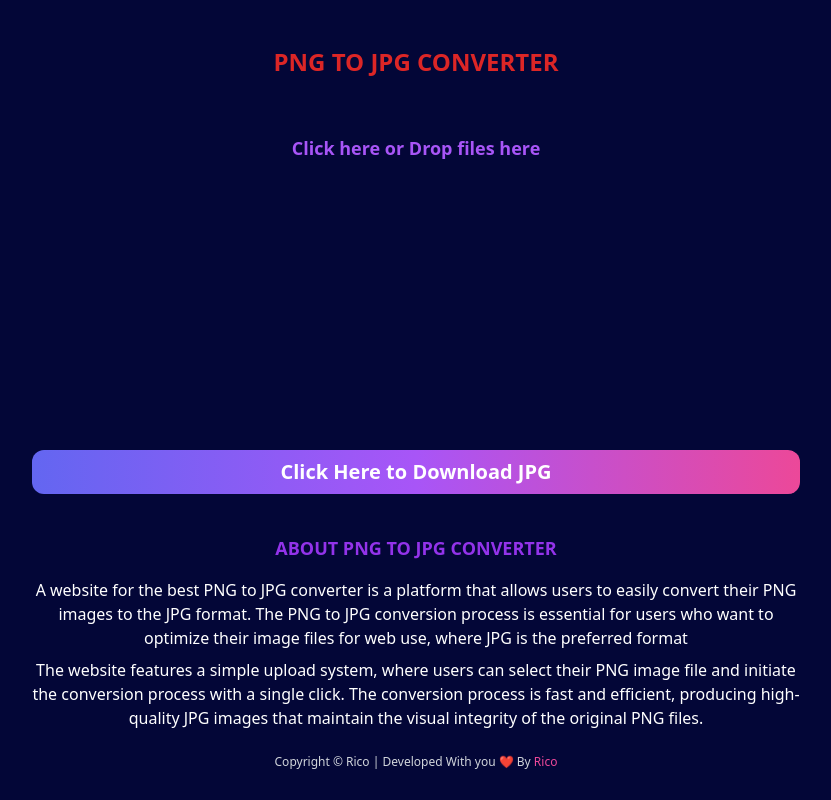
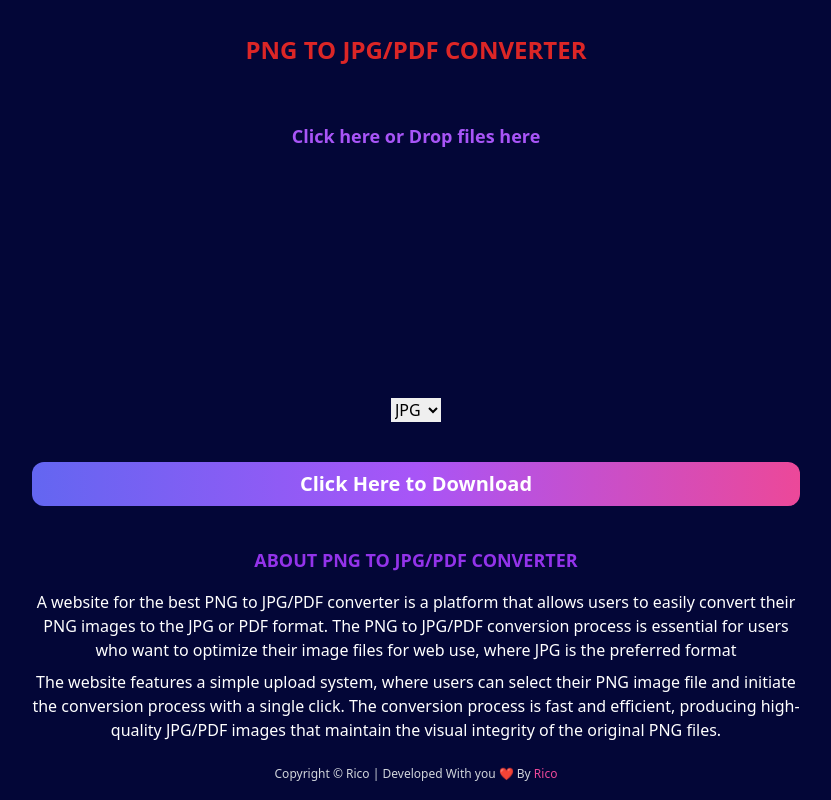
Before and after one commit to Ricobyter/png_to_jpg_converter, a React (Create React App) app: page / in a window 1280 px wide. Shown: the whole page, without its empty margins (224-1055 px from the left). Built offline with nearby package versions, Linux system fonts and the light colour scheme.

Commit message:
added png to pdf functionality

```diff
--- a/package.json
+++ b/package.json
@@ -6,6 +6,7 @@
     "@testing-library/jest-dom": "^5.17.0",
     "@testing-library/react": "^13.4.0",
     "@testing-library/user-event": "^13.5.0",
+    "jspdf": "^2.5.1",
     "react": "^18.2.0",
     "react-dom": "^18.2.0",
     "react-icons": "^5.0.1",
--- a/src/App.js
+++ b/src/App.js
@@ -1,10 +1,12 @@
 import React, { useState } from 'react';
 import { FaImage } from "react-icons/fa";
 import Swal from 'sweetalert2';
+import jsPDF from 'jspdf';
 
-export default function App()  {
+export default function App() {
     const [selectedFile, setSelectedFile] = useState(null);
     const [fileName, setFileName] = useState('');
+    const [convertTo, setConvertTo] = useState('jpg');
 
     const handleFileChange = (e) => {
         setSelectedFile(e.target.files[0]);
@@ -31,21 +33,45 @@ export default function App()  {
                 canvas.width = image.width;
                 canvas.height = image.height;
                 const ctx = canvas.getContext("2d");
-                ctx.drawImage(image, 0, 0);
+                ctx.drawImage(image, 0, 0, image.width, image.height);
+
+                if (convertTo === 'jpg') {
                     const link = document.createElement('a');
                     link.download = 'image.jpg';
-                link.href = canvas.toDataURL('image/jpeg');
+                    link.href = canvas.toDataURL('image/jpeg', 1.0);
                     link.click();
+                } else if (convertTo === 'pdf') {
+                    const pdf = new jsPDF('p', 'mm', 'a4');
+                    const width = pdf.internal.pageSize.getWidth();
+                    const height = pdf.internal.pageSize.getHeight();
+
+                    const widthRatio = width / image.width;
+                    const heightRatio = height / image.height;
+                    const ratio = widthRatio > heightRatio ? heightRatio : widthRatio;
+
+                    const imgWidth = image.width * ratio;
+                    const imgHeight = image.height * ratio;
+
+                    const x = (width - imgWidth) / 2;
+                    const y = (height - imgHeight) / 2;
+
+                    pdf.addImage(canvas.toDataURL('image/png'), 'PNG', x, y, imgWidth, imgHeight);
+                    pdf.save('image.pdf');
+                }
             };
             image.src = event.target.result;
         };
         reader.readAsDataURL(selectedFile);
     };
 
+    const handleConvertToChange = (e) => {
+        setConvertTo(e.target.value);
+    };
+
     return (
         <div className="container h-[100vh] flex items-center w-[100vw] justify-center flex-col bg-[#030637]">
             <nav className="bg-crimson mt-4 text-red-600 font-bold text-center text-xl md:text-2xl uppercase rounded">
-                <h1>PNG to JPG Converter</h1>
+                <h1>PNG to JPG/PDF Converter</h1>
             </nav>
 
             <div className='h-[40vh] mb-3 '>
@@ -54,22 +80,26 @@ export default function App()  {
                     <span className="text-purple-500 text-lg font-bold mt-4 cursor-pointer">Click here or Drop files here</span>
                     <div className='w-[60vw] md:w-[50vw] line-clamp-1 my-auto'>
 
-                {fileName &&( <span className="text-pink-500 flex gap-2 items-center justify-center"><FaImage/>{fileName}</span>)}
+                        {fileName && (<span className="text-pink-500 flex gap-2 items-center justify-center"><FaImage />{fileName}</span>)}
                     </div>
                     <input type="file" id="input" accept="image/png" onChange={handleFileChange} className="hidden" />
                 </label>
             </div>
 
+            <select onChange={handleConvertToChange}>
+                <option value="jpg">JPG</option>
+                <option value="pdf">PDF</option>
+            </select>
+
             <button className="mt-10 bg-crimson text-xl text-white  w-[80vw] md:w-[60vw] bg-gradient-to-r from-indigo-500 via-purple-500 to-pink-500  rounded-xl py-2 px-4 font-semibold" onClick={convertImage}>
-                Click Here to Download JPG
+                Click Here to Download
             </button>
             <div className='flex justify-center items-center'>
 
-
                 <div className="mt-10 w-[80vw] md:w-[60vw] text-white text-center">
-                <h2 className="text-center text-crimson font-bold uppercase mb-4 text-purple-600 text-lg">About PNG to JPG Converter</h2>
-                <p >A website for the best PNG to JPG converter is a platform that allows users to easily convert their PNG images to the JPG format. The PNG to JPG conversion process is essential for users who want to optimize their image files for web use, where JPG is the preferred format</p>
-                <p className='mt-2 hidden md:block'>The website features a simple upload system, where users can select their PNG image file and initiate the conversion process with a single click. The conversion process is fast and efficient, producing high-quality JPG images that maintain the visual integrity of the original PNG files.</p>
+                    <h2 className="text-center text-crimson font-bold uppercase mb-4 text-purple-600 text-lg">About PNG to JPG/PDF Converter</h2>
+                    <p >A website for the best PNG to JPG/PDF converter is a platform that allows users to easily convert their PNG images to the JPG or PDF format. The PNG to JPG/PDF conversion process is essential for users who want to optimize their image files for web use, where JPG is the preferred format</p>
+                    <p className='mt-2 hidden md:block'>The website features a simple upload system, where users can select their PNG image file and initiate the conversion process with a single click. The conversion process is fast and efficient, producing high-quality JPG/PDF images that maintain the visual integrity of the original PNG files.</p>
                 </div>
             </div>
 
```
Also changed, not shown: 1 other file (tests, documents, lock files or other folders). Lines whose indentation alone changed are shown as unchanged.
